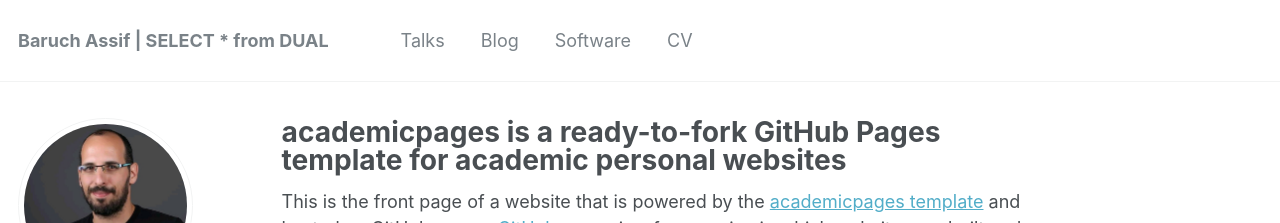
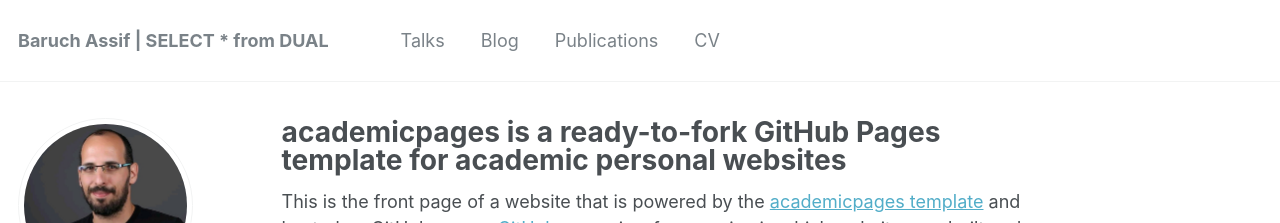
Before and after one commit to barucho/barucho.github.io, a Jekyll site: the page built from _pages/about.md, in a window 1280 px wide and 900 px high. Shown: the top 223 px of the window. Built offline with Jekyll 4.4.1, drawn with Linux system fonts in a browser that asks for light colours; some web fonts are replaced.

```diff
--- a/_config.yml
+++ b/_config.yml
@@ -102,7 +102,7 @@ author:
   instagram        :
   impactstory      : #"https://profiles.impactstory.org/u/xxxx-xxxx-xxxx-xxxx"
   lastfm           :
-  linkedin         : "www.linkedin.com/in/baruch-assif-osoveskiy"
+  linkedin         : "https://linkedin.com/in/baruch-assif-osoveskiy"
   orcid            :
   pinterest        :
   soundcloud       :
@@ -255,7 +255,7 @@ sass:
 permalink: /:categories/:title/
 # paginate: 5 # amount of posts to show
 # paginate_path: /page:num/
-timezone: America/Los_Angeles # http://en.wikipedia.org/wiki/List_of_tz_database_time_zones
+timezone: Asia/Jerusalem # http://en.wikipedia.org/wiki/List_of_tz_database_time_zones
 
 
 # Plugins
--- a/_data/navigation.yml
+++ b/_data/navigation.yml
@@ -6,8 +6,8 @@ main:
   - title: "Blog"
     url: /posts/
 
-  - title: "Software"
-    url: /software/
+  - title: "Publications"
+    url: /publications/
 
   - title: "CV"
     url: http://mbernste.github.io/files/CV.pdf
```
